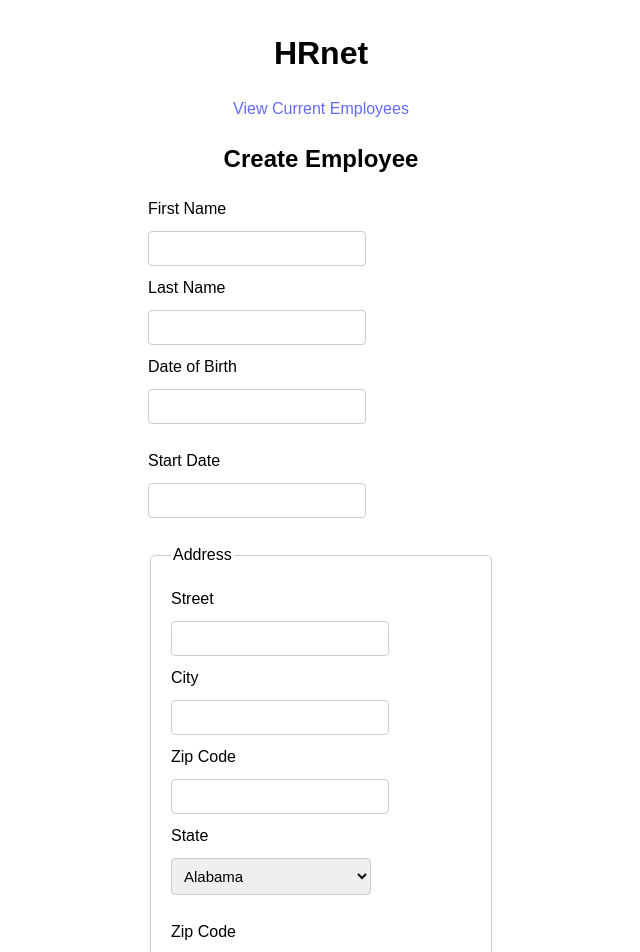
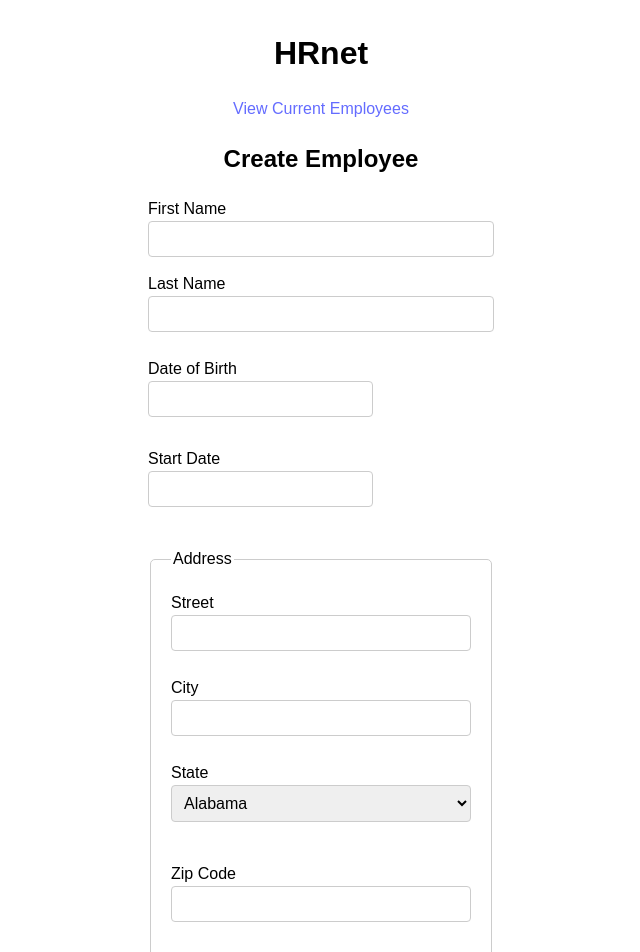
Before and after one commit to Andoniaina-Manantsoa/HRnet_modifier, a React app: page / in a window 1280 px wide. Shown: the top 952 px of the page, without its empty margins (319-959 px from the left). Built offline with nearby package versions, Linux system fonts and the light colour scheme; the HTML template or start-up script is replaced by a standard one.

Commit message:
utilisation de react-hook-form validation zod pour la formulaire dans CreatEmployeeForm.jsx

```diff
--- a/package.json
+++ b/package.json
@@ -11,11 +11,14 @@
   },
   "dependencies": {
     "@andoniaina/react-modal": "^1.0.9",
+    "@hookform/resolvers": "^5.2.2",
     "react": "^19.2.0",
     "react-datepicker": "^9.1.0",
     "react-dom": "^19.2.0",
+    "react-hook-form": "^7.70.0",
     "react-modal": "^3.16.3",
-    "react-router-dom": "^7.11.0"
+    "react-router-dom": "^7.11.0",
+    "zod": "^4.3.5"
   },
   "devDependencies": {
     "@eslint/js": "^9.39.1",
--- a/src/components/CreatEmployeeForm.jsx
+++ b/src/components/CreatEmployeeForm.jsx
@@ -1,11 +1,15 @@
 // src/components/CreateEmployeeForm.jsx
-import { useState } from 'react';
+import { useState } from "react";
+import { useForm, Controller } from "react-hook-form";
+import { zodResolver } from "@hookform/resolvers/zod";
+import { employeeSchema } from "../schemas/employeeSchema";
 import Modal from "@andoniaina/react-modal";
-import useLocalStorage from '../hooks/useLocalStorage';
+import useLocalStorage from "../hooks/useLocalStorage";
 import DatePickerInput from "./DatePickerInput";
 import SelectInput from "./SelectInput";
 import { states } from "../data/states";
 
+// Options de départements
 const departments = [
     { value: "Sales", label: "Sales" },
     { value: "Marketing", label: "Marketing" },
@@ -14,18 +18,27 @@ const departments = [
     { value: "Legal", label: "Legal" },
 ];
 
+// Options d'états
 const stateOptions = states.map((state) => ({
     value: state.name,
     label: state.name,
 }));
 
 export default function CreateEmployeeForm() {
-    const [employees, setEmployees] = useLocalStorage('employees', []);
+    const [employees, setEmployees] = useLocalStorage("employees", []);
     const [isOpen, setIsOpen] = useState(false);
     const [modalMessage, setModalMessage] = useState("");
-    const [modalType, setModalType] = useState("success"); // "success" ou "error"
+    const [modalType, setModalType] = useState("success");
 
-    const [formData, setFormData] = useState({
+    const {
+        register,
+        handleSubmit,
+        control,
+        reset,
+        formState: { errors },
+    } = useForm({
+        resolver: zodResolver(employeeSchema),
+        defaultValues: {
             firstName: "",
             lastName: "",
             dateOfBirth: null,
@@ -35,146 +48,122 @@ export default function CreateEmployeeForm() {
             state: "Alabama",
             zipCode: "",
             department: "Sales",
+        },
     });
 
-    const handleDateChange = (name, date) => {
-        setFormData((prev) => ({
-            ...prev,
-            [name]: date,
-        }));
-    };
-
-    const handleChange = (e) => {
-        const { name, value } = e.target;
-        setFormData((prev) => ({
-            ...prev,
-            [name]: value,
-        }));
-    };
-
-    const handleSubmit = (e) => {
-        e.preventDefault();
-
-        // Validation simple : vérifier que tous les champs obligatoires sont remplis
-        const requiredFields = [
-            "firstName",
-            "lastName",
-            "dateOfBirth",
-            "startDate",
-            "street",
-            "city",
-            "zipCode",
-        ];
-
-        const isFormValid = requiredFields.every(
-            (field) => formData[field] && formData[field] !== ""
-        );
-
-        if (!isFormValid) {
-            setModalMessage("Veuillez remplir tous les champs obligatoires.");
-            setModalType("error");
-        } else {
+    const onSubmit = (data) => {
+        try {
             const employee = {
-                ...formData,
-                dateOfBirth: formData.dateOfBirth.toISOString(),
-                startDate: formData.startDate.toISOString(),
+                ...data,
+                dateOfBirth: data.dateOfBirth.toISOString(),
+                startDate: data.startDate.toISOString(),
             };
             setEmployees([...employees, employee]);
             setModalMessage("L’employé a été ajouté avec succès !");
             setModalType("success");
-
-            // Réinitialiser le formulaire si besoin
-            setFormData({
-                firstName: "",
-                lastName: "",
-                dateOfBirth: null,
-                startDate: null,
-                street: "",
-                city: "",
-                state: "Alabama",
-                zipCode: "",
-                department: "Sales",
-            });
+            reset();
+        } catch (err) {
+            setModalMessage("Une erreur est survenue.");
+            setModalType("error");
         }
-
-        setIsOpen(true); // ouvrir le modal
+        setIsOpen(true);
     };
 
     return (
         <>
-            <form onSubmit={handleSubmit} className="employee-form">
+            <form onSubmit={handleSubmit(onSubmit)} className="employee-form">
+                <div className="form-row">
+                    <div className="form-group">
                         <label htmlFor="firstName">First Name</label>
-                <input id="firstName" name="firstName" value={formData.firstName} onChange={handleChange} required/>
+                        <input id="firstName" {...register("firstName")} className="form-input" />
+                        {errors.firstName && <p className="error">{errors.firstName.message}</p>}
+                    </div>
+                    <div className="form-group">
+                        <label htmlFor="lastName">Last Name</label>
+                        <input id="lastName" {...register("lastName")} className="form-input" />
+                        {errors.lastName && <p className="error">{errors.lastName.message}</p>}
+                    </div>
+                </div>
 
-                <label htmlFor="lastName">Last Name</label>
-                <input id="lastName" name="lastName" value={formData.lastName} onChange={handleChange} required />
+                <div className="form-row">
+                    <div className="form-group">
+                        <label htmlFor="dateOfBirth">Date of Birth</label>
+                        <Controller
+                            control={control}
+                            name="dateOfBirth"
+                            render={({ field }) => (
+                                <DatePickerInput id="dateOfBirth" selectedDate={field.value} onChange={field.onChange} />
+                            )}
+                        />
+                        {errors.dateOfBirth && <p className="error">{errors.dateOfBirth.message}</p>}
+                    </div>
 
-                <label htmlFor="dateOfBirth">Date of Birth</label>
-                    <DatePickerInput
-                        id="dateOfBirth"
-                        selectedDate={formData.dateOfBirth}
-                        onChange={(date) => handleDateChange("dateOfBirth", date)}
+                    <div className="form-group">
+                        <label htmlFor="startDate">Start Date</label>
+                        <Controller
+                            control={control}
+                            name="startDate"
+                            render={({ field }) => (
+                                <DatePickerInput id="startDate" selectedDate={field.value} onChange={field.onChange}/>
+                            )}
                         />
+                        {errors.startDate && <p className="error">{errors.startDate.message}</p>}
+                    </div>
+                </div>
 
-                <label htmlFor="startDate">Start Date</label>
-                    <DatePickerInput
-                        id="startDate"
-                        selectedDate={formData.startDate}
-                        onChange={(date) => handleDateChange("startDate", date)}
-                    />
-
-                <fieldset className='adress'>
+                <fieldset className="adress">
                     <legend>Address</legend>
 
+                    <div className="form-group">
                         <label htmlFor="street">Street</label>
-                        <input name="street" value={formData.street} onChange={handleChange} />
+                        <input {...register("street")} className="form-input" />
+                        {errors.street && <p className="error">{errors.street.message}</p>}
+                    </div>
 
+                    <div className="form-group">
+                        <label htmlFor="city">City</label>
+                        <input {...register("city")} className="form-input" />
+                        {errors.city && <p className="error">{errors.city.message}</p>}
+                    </div>
 
-                    <label htmlFor="city">City</label>
-                        <input name="city" value={formData.city} onChange={handleChange} />
+                    <div className="form-group">
+                        <label htmlFor="state">State</label>
+                        <Controller
+                            id="state"
+                            control={control}
+                            name="state"
+                            render={({ field }) => <SelectInput {...field} options={stateOptions} />}
+                        />
+                        {errors.state && <p className="error">{errors.state.message}</p>}
+                    </div>
 
+                    <div className="form-group">
                         <label htmlFor="zipCode">Zip Code</label>
-                    <input name="zipCode" value={formData.zipCode} onChange={handleChange} />
-
-                    <label htmlFor="state">State</label>
-                        <SelectInput
-                            id="state"
-                            name="state"
-                            value={formData.state}
-                            onChange={handleChange}
-                            options={stateOptions}
-                        />
-
-                    <label htmlFor="zipCode">Zip Code</label>
-                        <input name="zipCode" value={formData.zipCode} onChange={handleChange} />
-
+                        <input {...register("zipCode")} className="form-input" />
+                        {errors.zipCode && <p className="error">{errors.zipCode.message}</p>}
+                    </div>
                 </fieldset>
 
+                <div className="form-group">
                     <label htmlFor="department">Department</label>
-                    <SelectInput
+                    <Controller
                         id="department"
+                        control={control}
                         name="department"
-                        value={formData.department}
-                        onChange={handleChange}
-                        options={departments}
+                        render={({ field }) => <SelectInput {...field} options={departments}/>}
                     />
+                    {errors.department && <p className="error">{errors.department.message}</p>}
+                </div>
 
-                <button type="submit" className='button_save'>Save</button>
+                <button type="submit" className="button_save">
+                    Save
+                </button>
             </form>
 
             {/* Modal */}
-            <Modal
-                isOpen={isOpen}
-                onClose={() => setIsOpen(false)}
-                variant={modalType}
-            >
-                <h2 className="text-xl font-semibold mb-2">
-                    {modalType === "error" ? "Erreur" : "Succès"}
-                </h2>
-
-                <p className="text-gray-700">
-                    {modalMessage}
-                </p>
+            <Modal isOpen={isOpen} onClose={() => setIsOpen(false)} variant={modalType}>
+                <h2>{modalType === "error" ? "Erreur" : "Succès"}</h2>
+                <p>{modalMessage}</p>
             </Modal>
         </>
     );
--- a/src/components/DatePickerInput.jsx
+++ b/src/components/DatePickerInput.jsx
@@ -11,7 +11,7 @@ function DatePickerInput({ label, selectedDate, onChange, id }) {
                 selected={selectedDate}
                 onChange={onChange}
                 dateFormat="dd/MM/yyyy"
-                className="input"
+                className="form-input"
             />
         </div>
     );
--- a/src/components/SelectInput.jsx
+++ b/src/components/SelectInput.jsx
@@ -2,7 +2,11 @@ function SelectInput({ label, id, value, onChange, options }) {
     return (
         <div className="form-group">
             <label htmlFor={id}>{label}</label>
-            <select id={id} value={value} onChange={onChange}>
+            <select
+                id={id}
+                value={value}
+                onChange={onChange}
+                className="form-input">
                 <option value=""></option>
                 {options.map((option, index) => (
                     <option key={index} value={option.value}>
--- /dev/null
+++ b/src/schemas/employeeSchema.js
@@ -0,0 +1,13 @@
+import { z } from "zod";
+
+export const employeeSchema = z.object({
+    firstName: z.string().min(2, "Le prénom doit avoir au moins 2 caractères"),
+    lastName: z.string().min(2, "Le nom doit avoir au moins 2 caractères"),
+    dateOfBirth: z.string().min(1, "La date de naissance est requise"),
+    startDate: z.string().min(1, "La date de début est requise"),
+    street: z.string().min(2, "La rue est requise"),
+    city: z.string().min(2, "La ville est requise"),
+    state: z.string().min(2, "L'état est requis"),
+    zipCode: z.string().min(4, "Le code postal est requis"),
+    department: z.string().min(2, "Le département est requis"),
+});
--- a/src/styles/index.css
+++ b/src/styles/index.css
@@ -67,18 +67,17 @@ body {
   margin-bottom: 25px;
 }
 .form-group {
+  flex: 1;
   display: flex;
   flex-direction: column;
   margin-bottom: 15px;
 }
 
-input,
-#state, #department {
-  width: 200px;
-  padding: 8px;
-  font-size: 15px;
+.form-input{
+  padding: 0.5rem;
   border: 1px solid #ccc;
   border-radius: 4px;
+  font-size: 1rem;
 }
 
 .lien_tableau {
```
Also changed, not shown: tailwind.config.js (deleted, +0 -12 lines), 1 other file (tests, documents, lock files or other folders). Lines whose indentation alone changed are shown as unchanged.
